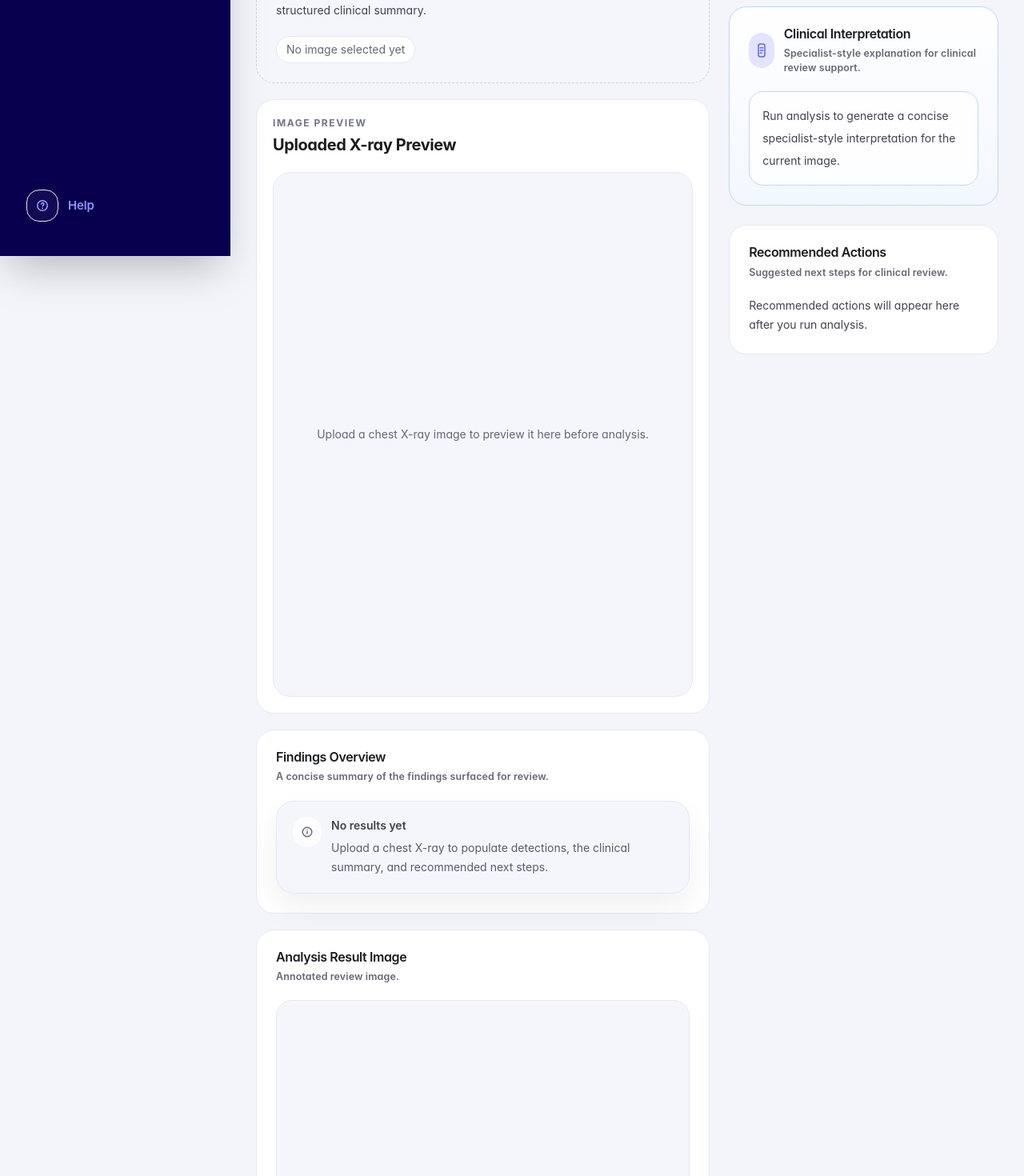
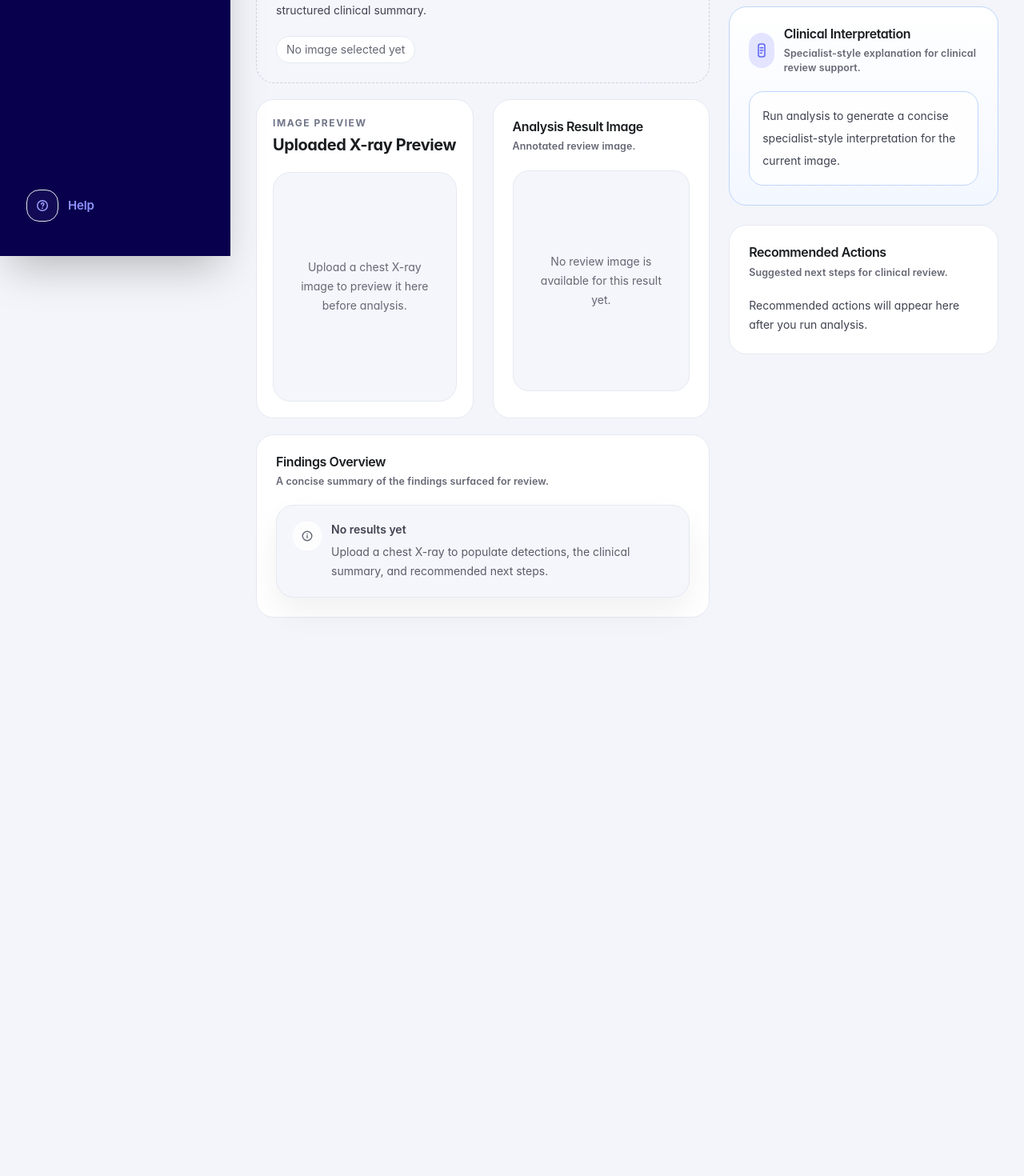
Before and after one commit to ano-cloudera/cai-se-indo-demo, a Next.js app in the folder healthcare/Xray Assistant/frontend/: page / in a window 1280 px wide. Shown: the part 480-1950 px from the top of the page at 80% size. After the commit the page ends 1284 px from the top, so only its background shows below. Built offline with nearby package versions, Linux system fonts and the light colour scheme.

Commit message:
fix(xray-assist): restore side-by-side review image layout

```diff
--- a/healthcare/Xray Assistant/frontend/app/page.tsx
+++ b/healthcare/Xray Assistant/frontend/app/page.tsx
@@ -259,7 +259,13 @@ export default function Page() {
               />
             ) : null}
 
-            <XrayPreview previewUrl={previewUrl} />
+            <div className="grid gap-6 xl:grid-cols-2">
+              <XrayPreview previewUrl={previewUrl} />
+              <AnnotatedImageCard
+                imageUrl={result?.annotated_image_path ?? null}
+                loading={loading}
+              />
+            </div>
 
             <PanelCard className="p-6">
               <PanelHeader
@@ -305,11 +311,6 @@ export default function Page() {
                 </div>
               )}
             </PanelCard>
-
-            <AnnotatedImageCard
-              imageUrl={result?.annotated_image_path ?? null}
-              loading={loading}
-            />
           </div>
 
           <div className="sticky-rail mt-6 xl:mt-0">
```
